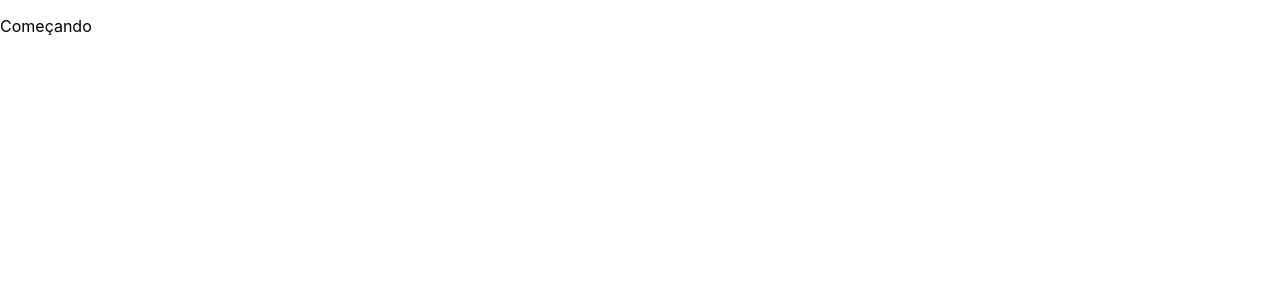
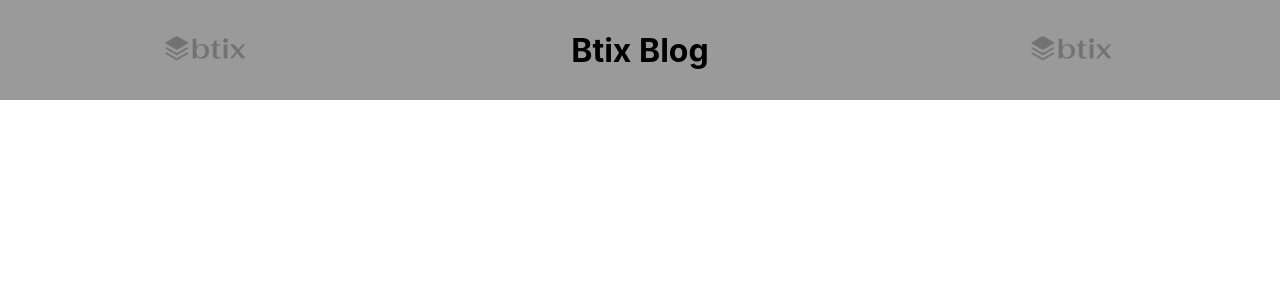
Before and after one commit to An-piment/btix-blog, a React (Create React App) app: page / in a window 1280 px wide. Shown: the top 300 px of the page. Built offline with nearby package versions, Linux system fonts and the light colour scheme; the HTML template or start-up script is replaced by a standard one.

Commit message:
Adicionado Título e logo da btix

```diff
--- a/src/App.jsx
+++ b/src/App.jsx
@@ -1,8 +1,9 @@
+import Header from './components/header/Header';
 import './App.css';
 
 function App() {
   return (
-   <p>Começando</p>
+  <Header />
   );
 }
 
--- a/src/components/header/Header.jsx
+++ b/src/components/header/Header.jsx
@@ -0,0 +1,12 @@
+import React, { Component } from 'react';
+import Title from '../title/Title';
+
+class Header extends Component {
+	render() {
+		return (
+			<Title>Btix Blog</Title>
+		)
+	}
+}
+
+export default Header;
--- a/src/components/title/Title.jsx
+++ b/src/components/title/Title.jsx
@@ -1,9 +1,17 @@
 import React, { Component } from 'react';
+import styles from './Title.module.css'
+import logo from './logo.png';
 
-class Titles extends Component {
+class Title extends Component {
 	render() {
-		return;
+		return (
+			<div className={styles.mainBox}>
+				<img className={styles.logo} src={logo} alt="Btix Logo" />
+				<h1>{this.props.children}</h1>
+				<img className={styles.logo} src={logo} alt="Btix Logo" />
+			</div>
+		)
 	}
 }
 
-export default Titles;
+export default Title;
--- /dev/null
+++ b/src/components/title/Title.module.css
@@ -0,0 +1,11 @@
+.mainBox {
+	display: flex;
+	justify-content: space-around;
+	align-items: center;
+	width: 100vw;
+	background: rgb(155, 154, 154);
+}
+
+.logo {
+	width: 100px;
+}
```
Also changed, not shown: src/components/title/logo.png (added).
